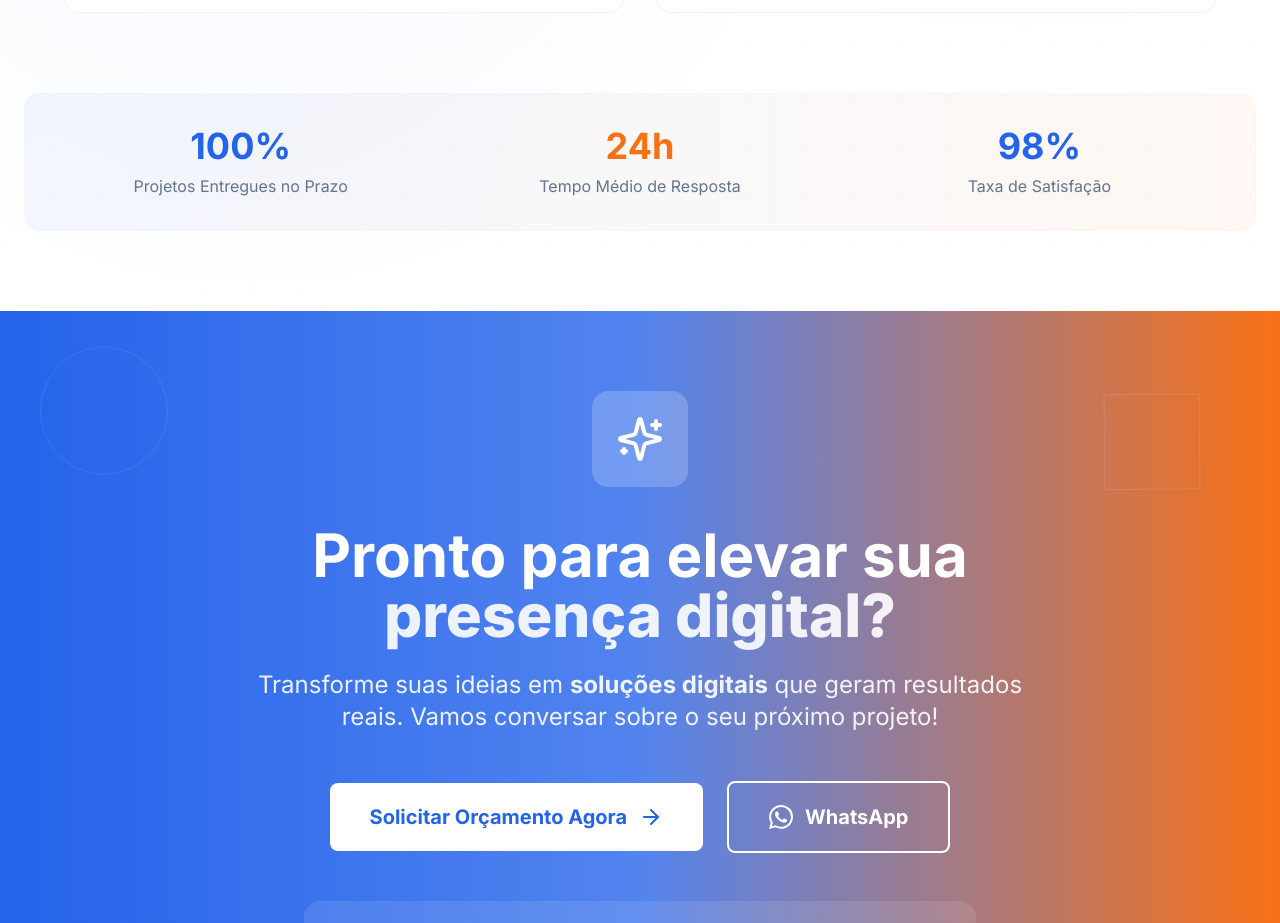
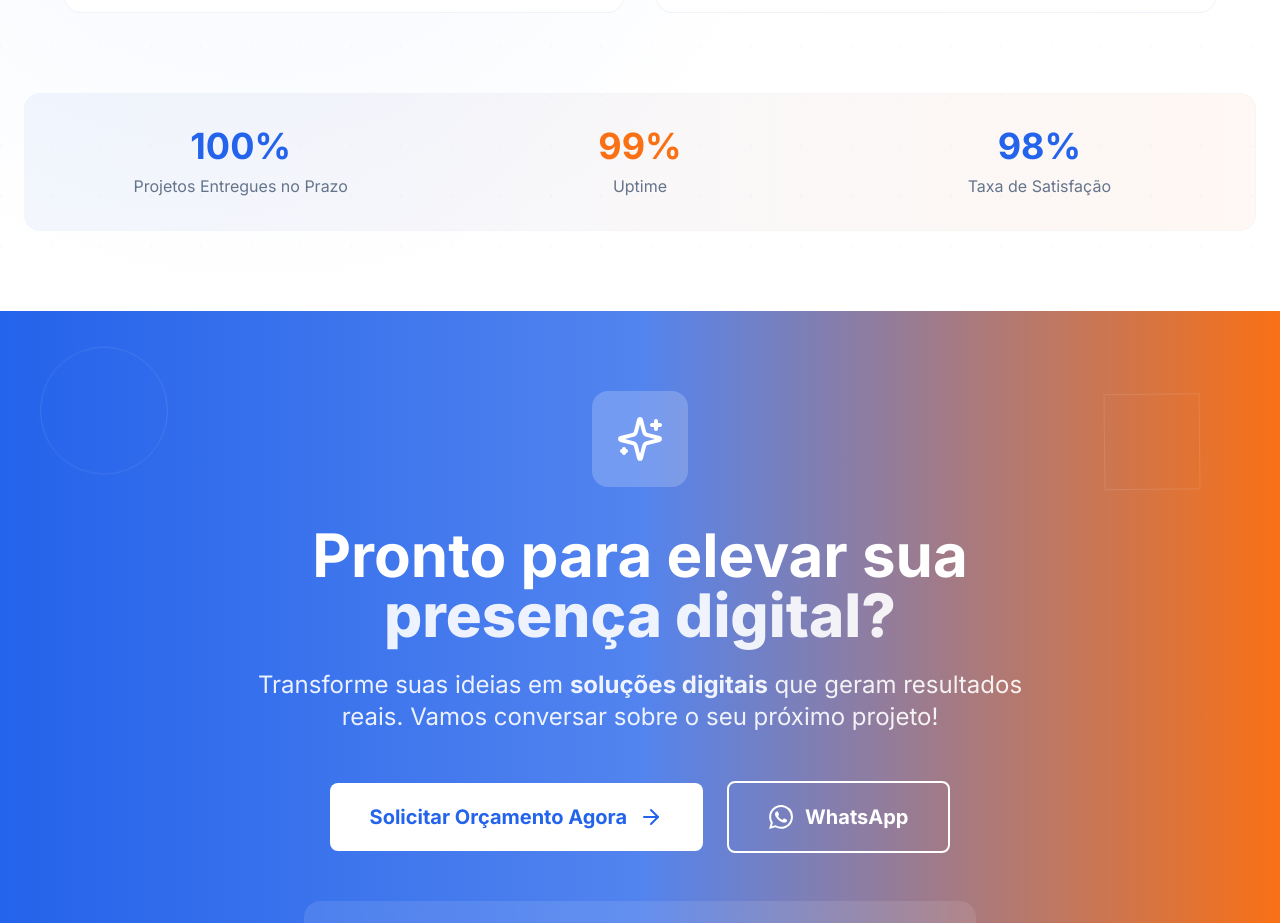
Before and after one commit to helenomatoss/webgest-site, a React (Vite) app: page / in a window 1280 px wide. Shown: the part 3560-4483 px from the top of the page. Built offline with nearby package versions, Linux system fonts and the light colour scheme; the HTML template or start-up script is replaced by a standard one.

Commit message:
feat(status-uptime)

```diff
--- a/src/components/WhyChoose.tsx
+++ b/src/components/WhyChoose.tsx
@@ -82,9 +82,9 @@ export function WhyChoose() {
               <div className="text-4xl font-bold text-primary mb-2">100%</div>
               <div className="text-muted-foreground">Projetos Entregues no Prazo</div>
             </div>
-            <div>
-              <div className="text-4xl font-bold text-webgest-orange mb-2">24h</div>
-              <div className="text-muted-foreground">Tempo Médio de Resposta</div>
+            <div aria-label="Uptime 99%">
+              <div className="text-4xl font-bold text-webgest-orange mb-2">99%</div>
+              <div className="text-muted-foreground">Uptime</div>
             </div>
             <div>
               <div className="text-4xl font-bold text-primary mb-2">98%</div>
```
